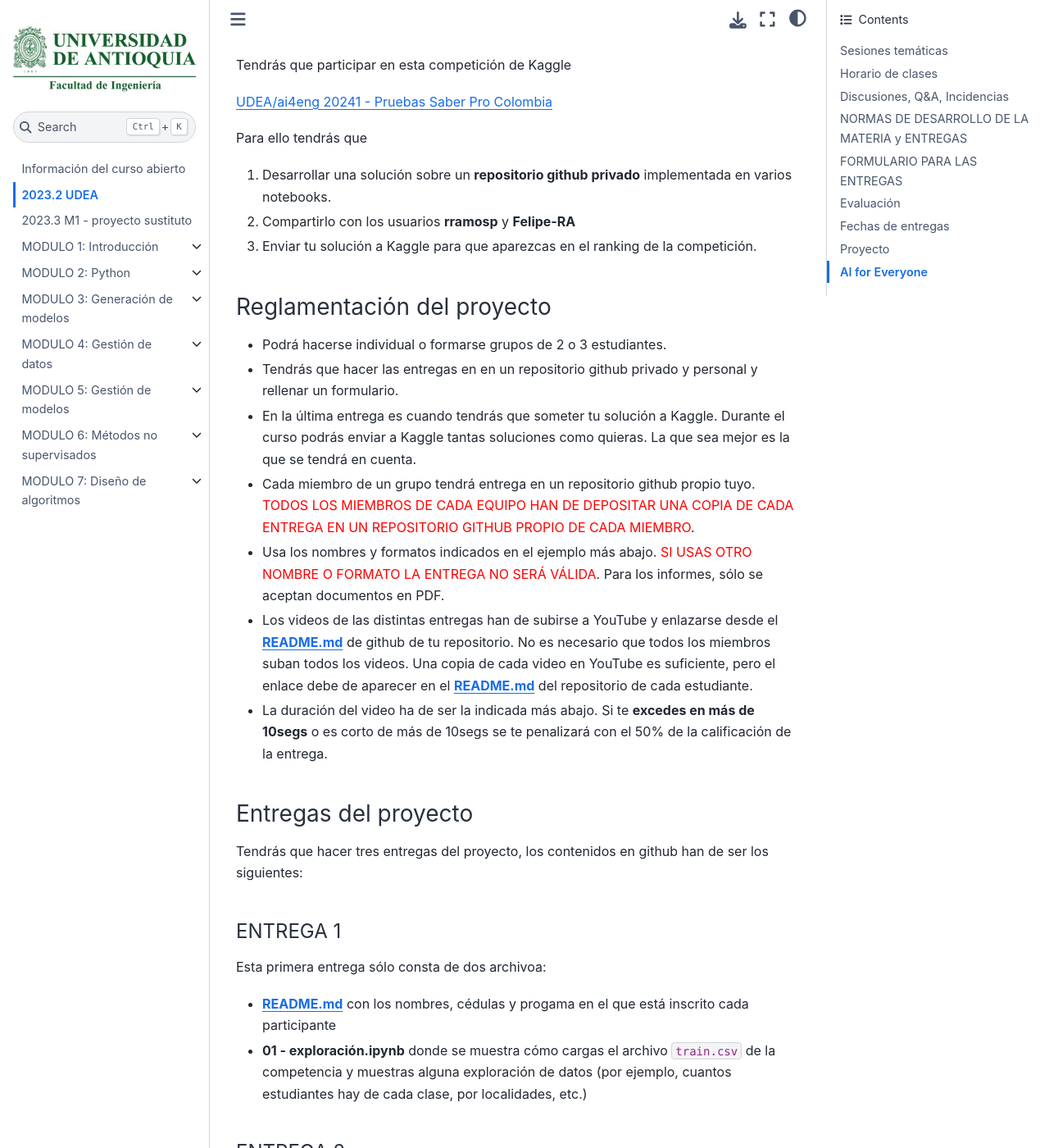
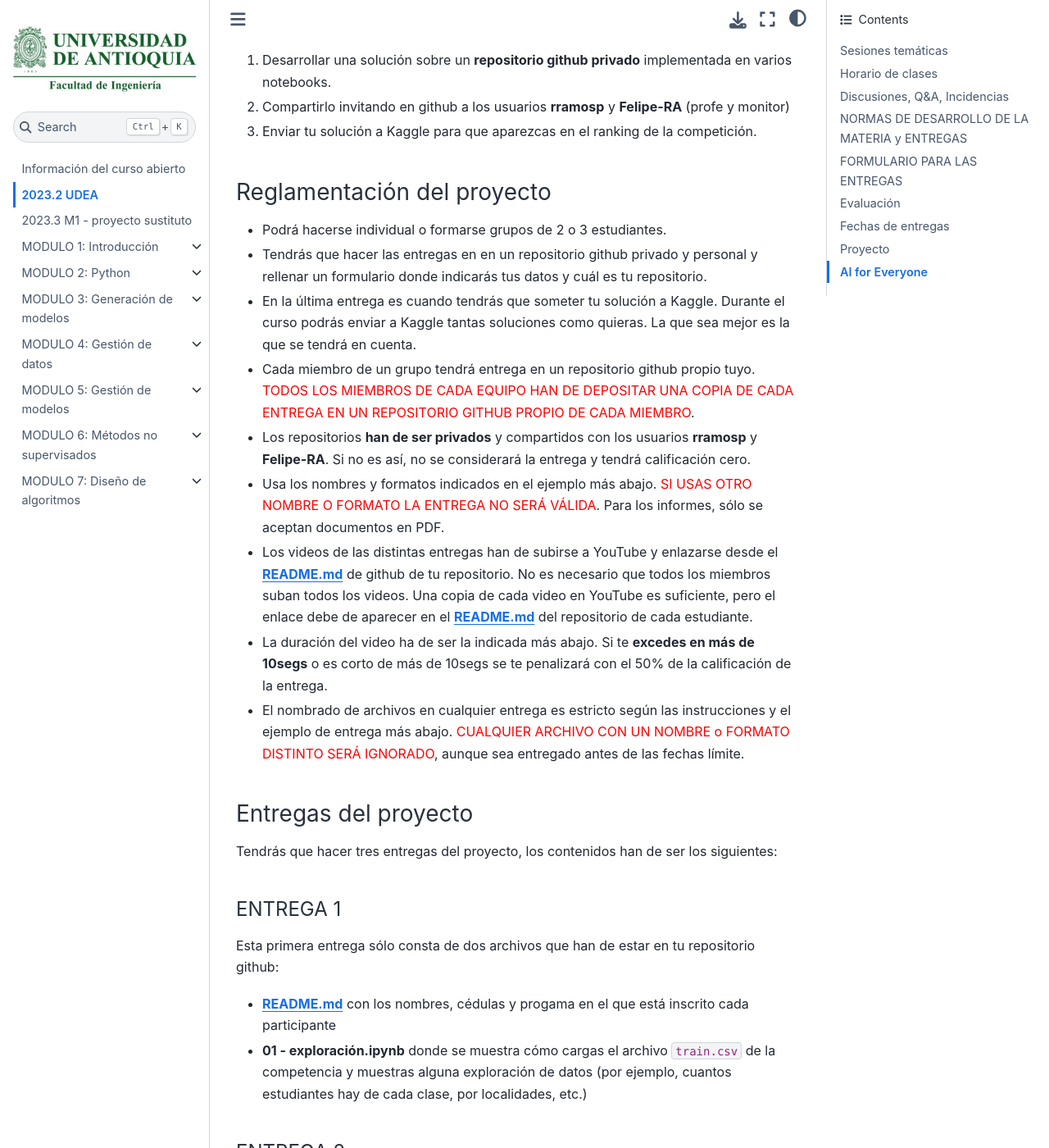
Before and after one commit to rramosp/ai4eng.v1, a Jupyter Book: the page built from content/M00_intro_udea.md, in a window 1280 px wide and 1400 px high, scrolled down 4053 px. Shown: the whole window at 82% size. Built offline with Jupyter Book 1.0.4 settings and Sphinx 7.4.7 and the Sphinx Book theme 1.1.4, drawn with Linux system fonts in a browser that asks for light colours; pages that are not in the unit, such as notebooks, are missing from menus; some of the changed text lies outside the part shown.

Commit message:
Update M00_intro_udea.md

```diff
--- a/content/M00_intro_udea.md
+++ b/content/M00_intro_udea.md
@@ -82,10 +82,6 @@
 
 - Las solicitudes de cambio de fechas habrán de hacerse <font color="red">AL MENOS 5 DÍAS ANTES DE LA FECHA</font> de la que se quiere solicitar el cambio. Necesitarán tener el <font color="red">consenso de al menos un tercio</font> de los matriculados en la materia (es decir, de al menos 64 estudiantes al inicio del semestre). La solicitud deberá de realizarse mediante correo electrónico a [raul.ramos@udea.edu.co](raul.ramos@udea.edu.co), [felipe.rodrigueza@udea.edu.co](felipe.rodrigueza@udea.edu.co), <font color="red">CON COPIA</font> a los estudiantes que formen parte del consenso.
 
-- El nombrado de archivos en cualquier entrega es estricto según las instrucciones y el ejemplo de entrega más abajo. <font color="red">CUALQUIER ARCHIVO CON UN NOMBRE o FORMATO DISTINTO SERÁ IGNORADO</font>, aunque sea entregado antes de las fechas límite.
-
-- La duración de los videos de las entregas de proyecto ha de ser estrictamente según se indica. <font color="RED">CUALQUIER VIDEO DE OTRA DURACIÓN NO SERÁ TENIDO EN CUENTA</font>.
-
 - Cualquier entrega fuera de fechas será <font color="RED"> penalizada con el 50% de la calificación.</font>
 
 ## FORMULARIO PARA LAS ENTREGAS
@@ -149,7 +145,7 @@
 Para ello tendrás que
 
 1. Desarrollar una solución sobre un **repositorio github privado** implementada en varios notebooks.
-2. Compartirlo con los usuarios **rramosp** y **Felipe-RA**
+2. Compartirlo invitando en github a los usuarios **rramosp** y **Felipe-RA** (profe y monitor)
 3. Enviar tu solución a Kaggle para que aparezcas en el ranking de la competición.
 
 
@@ -157,11 +153,13 @@
 
 - Podrá hacerse individual o formarse grupos de 2 o 3 estudiantes.
 
-- Tendrás que hacer las entregas en en un repositorio github privado y personal y rellenar un formulario.
+- Tendrás que hacer las entregas en en un repositorio github privado y personal y rellenar un formulario donde indicarás tus datos y cuál es tu repositorio.
 
 - En la última entrega es cuando tendrás que someter tu solución a Kaggle. Durante el curso podrás enviar a Kaggle tantas soluciones como quieras. La que sea mejor es la que se tendrá en cuenta.
 
 - Cada miembro de un grupo tendrá  entrega en un repositorio github propio tuyo. <font color="red">TODOS LOS MIEMBROS DE CADA EQUIPO HAN DE DEPOSITAR UNA COPIA DE CADA ENTREGA EN UN REPOSITORIO GITHUB PROPIO DE CADA MIEMBRO</font>.
+
+- Los repositorios **han de ser privados** y compartidos con los usuarios **rramosp** y **Felipe-RA**. Si no es así, no se considerará la entrega y tendrá calificación cero.
 
 - Usa los nombres y formatos indicados en el ejemplo más abajo. <font color="red">SI USAS OTRO NOMBRE O FORMATO LA ENTREGA NO SERÁ VÁLIDA</font>. Para los informes, sólo se aceptan documentos en PDF.
 
@@ -169,37 +167,40 @@
 
 - La duración del video ha de ser la indicada más abajo. Si te **excedes en más de 10segs** o es corto de más de 10segs se te penalizará con el 50% de la calificación de la entrega.
 
+- El nombrado de archivos en cualquier entrega es estricto según las instrucciones y el ejemplo de entrega más abajo. <font color="red">CUALQUIER ARCHIVO CON UN NOMBRE o FORMATO DISTINTO SERÁ IGNORADO</font>, aunque sea entregado antes de las fechas límite.
+
+
 #### Entregas del proyecto
 
-Tendrás que hacer tres entregas del proyecto, los contenidos en github han de ser los siguientes:
+Tendrás que hacer tres entregas del proyecto, los contenidos han de ser los siguientes:
 
 ##### ENTREGA 1
 
-Esta primera entrega sólo consta de dos archivoa:
+Esta primera entrega sólo consta de dos archivos que han de estar en tu repositorio github:
 
 - **README.md** con los nombres, cédulas y progama en el que está inscrito cada participante
 - **01 - exploración.ipynb** donde se muestra cómo cargas el archivo `train.csv` de la competencia y muestras alguna exploración de datos (por ejemplo, cuantos estudiantes hay de cada clase, por localidades, etc.)
 
 ##### ENTREGA 2
 
-además del contenido de la entrega 1:
+además del contenido de la entrega 1 en github:
 
-- **Video subido a YouTube**
+- **Video subido a YouTube y enlazado en README.md**
   - Elabora un vídeo de entre 3mins y 4mins.
   - En los primeros 20 segs del vídeo todos los miembros del equipo han de presentarse con la cámara, enunciando su nombre y el programa en el que están matriculados.
   - En el video ha de explicar brevemente el estado de avance del proyecto, dificultades actuales, etc.
   - Todos los miembros del equipo han de participar en la explicación.
 
-- **README.md** con los nombres, cédulas y progama en el que está inscrito cada participante **y con el enlace la video de esta entrega**.
+- **README.md** con los nombres, cédulas y progama en el que está inscrito cada participante **y con el enlace la video en YouTube de esta entrega**.
 - **02 - preprocesado.ipynb** donde se muestra cómo cargas el archivo `train.csv` de la competencia y realizas las operaciones de limpieza y preprocesado de datos que necesites (p.ej. convertir columnas en one-hot, normalizar valores de rangos, imputar datos faltantes, etc.)
 
 
 ##### ENTREGA FINAL
 
-además del contenido de las entregas anteriores tendrás que añadir
+además del contenido de las entregas anteriores tendrás que añadir a tu repositorio github
 
 - **README.md** con los nombres, cédulas y progama en el que está inscrito cada participante **y con el enlace al video de la entrega 2 y el enlance al video de esta entrega**.
-- **Video**
+- **Video subido a YouTube y enlazado en README.md**
   - Elabora un vídeo de entre 3mins y 4mins.
   - En los primeros 20 segs del vídeo todos los miembros del equipo han de presentarse con
     la cámara, enunciando su nombre y el programa en el que están matriculados.
```
